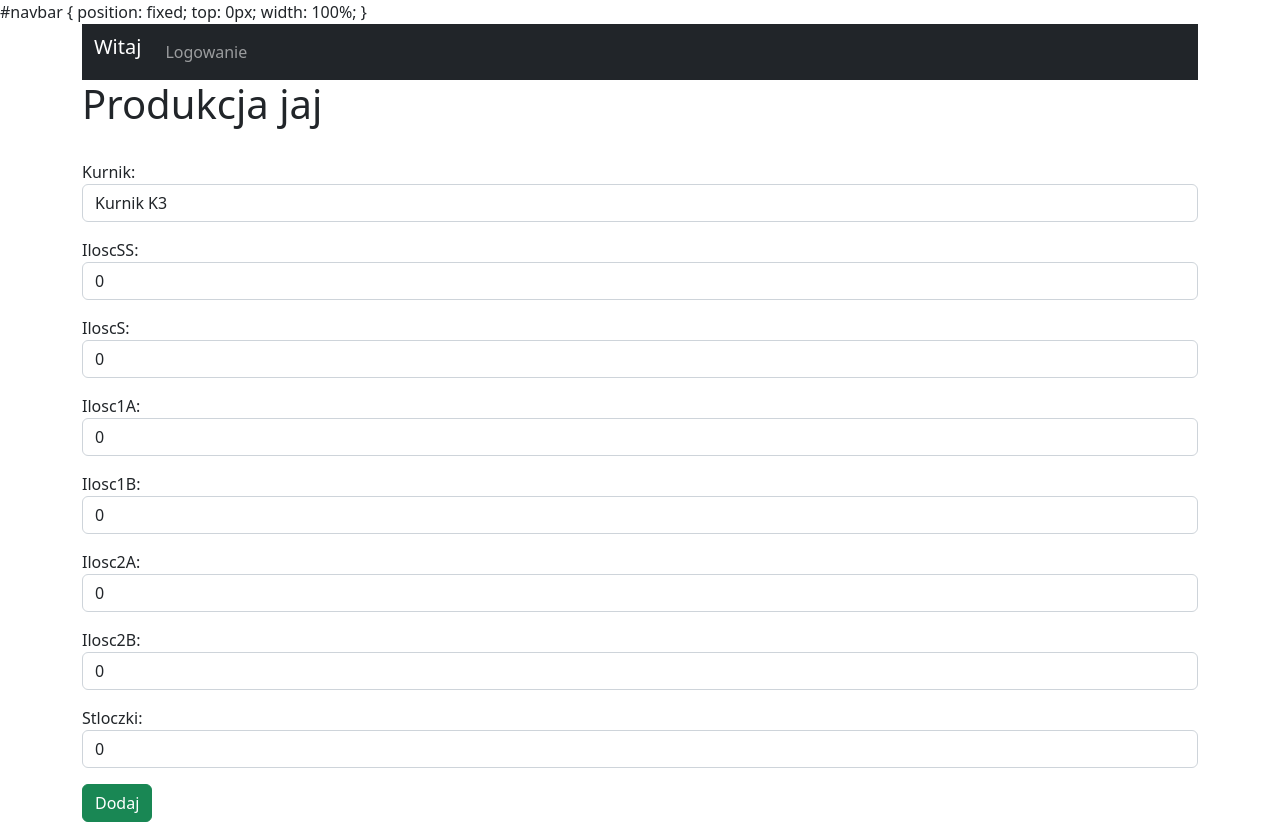
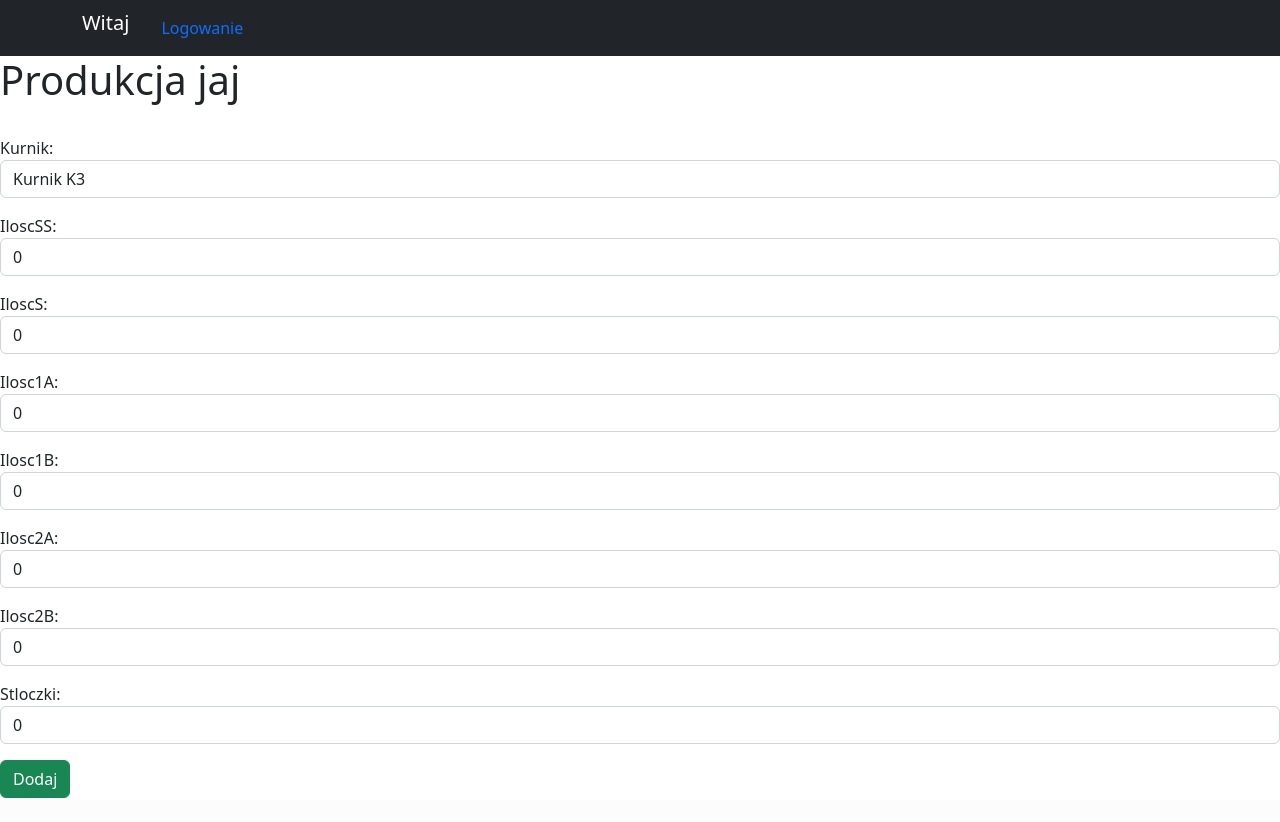
Before and after one commit to WojciechMalarski/projektjaja1, a Django app: page /magazyn/Produkcjak1/ in a window 1280 px wide. After the commit the page ends 798 px from the top, so only its background shows below. Run offline with Django 3.2, Linux system fonts and the light colour scheme.

Commit message:
reverse produkcja

```diff
--- a/magazyn/templates/base.html
+++ b/magazyn/templates/base.html
@@ -9,22 +9,16 @@
   </head>
 
   <body>
-#navbar {
-    position: fixed;
-    top: 0px;
-    width: 100%;
-}
-    <div class="container">
-  <nav class="navbar navbar-expand-lg navbar-dark bg-dark">
 
-  <div class="container-fluid">
-      <div class="collapse navbar-collapse" id="navbarSupportedContent">
-      <ul class="navbar-nav me-auto mb-2 mb-lg-0">
+    <nav class="navbar navbar-expand-lg navbar-dark bg-dark">
+
+      <div class="container">
+      <ul class="nav">
         <li><a class="navbar-brand">Witaj {{user.username}}</a></li>
         {% if user.is_authenticated %}
                     {% if user.id == 1 %}
 
-        <li>
+        <li class="nav-item">
          <a class="navbar-brand"  href="{% url 'index' %}">Zamówienia</a>
         </li>
         <li class="nav-item">
@@ -53,15 +47,15 @@
           <a class="nav-link" href="{%url 'logout'%}">Wyloguj</a>
         </li>
       {%else%}
-        <li class="nav-item">
+
+          <li class="nav-item">
           <a class="nav-link" href="{%url 'login'%}">Logowanie</a>
         </li>
-
       </ul>
         {%endif%}
 
   </div>
-  </div>
+
 </nav>
 
 
```
